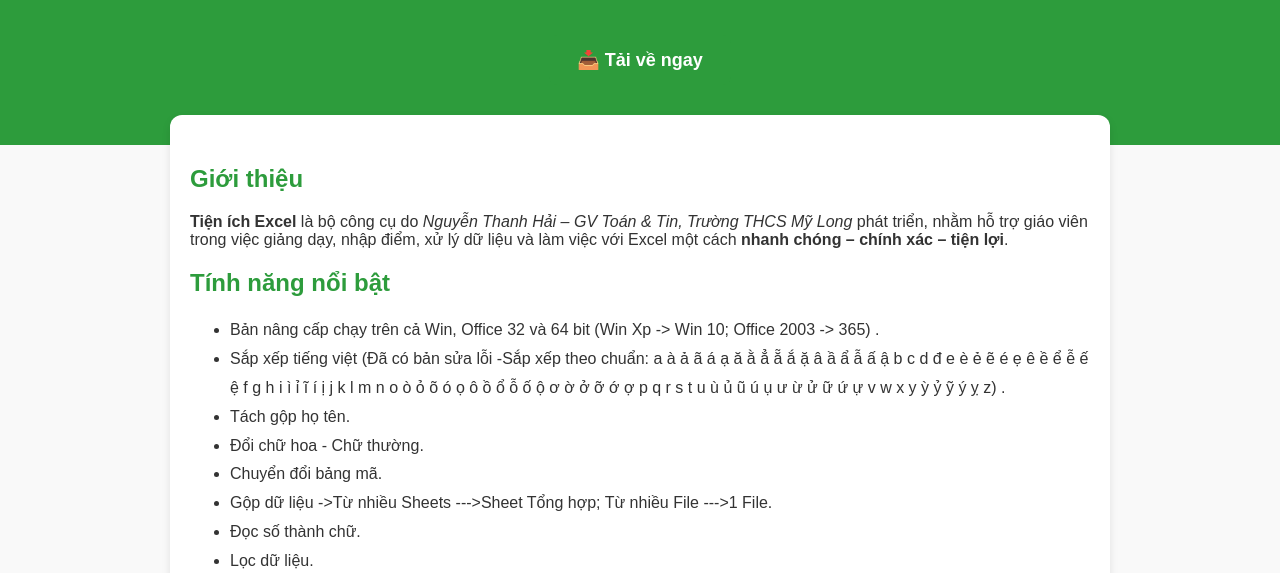
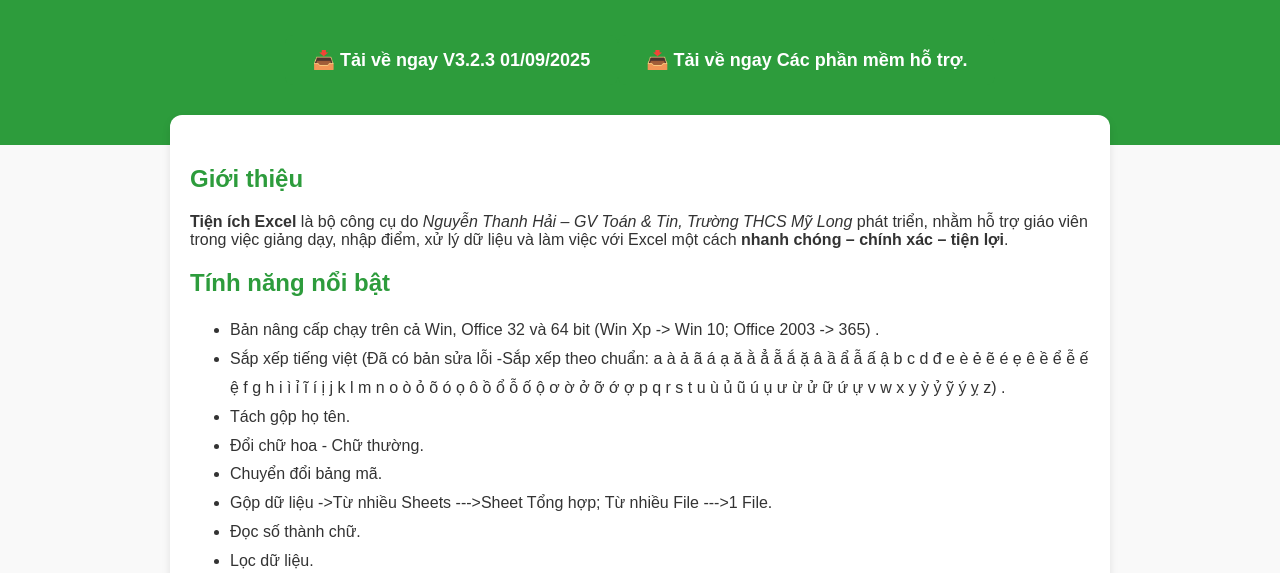
Before and after one commit to hainguyen999ml-mylong/tienichexcel, a plain HTML site: page index.html in a window 1280 px wide. Shown: the part 223-796 px from the top of the page. Drawn offline with Linux system fonts and the light colour scheme.

Commit message:
Update index.html

```diff
--- a/index.html
+++ b/index.html
@@ -69,7 +69,9 @@
        👉 Đã hỗ trợ song song cả CommandBar và Custom Ribbon Tab.</p>
 
     <a href="https://drive.usercontent.google.com/download?id=1vZU-3GGWQ6gVEKFfXRHO7S33IerxICGY&export=download&authuser=0" class="download-btn">
-      📥 Tải về ngay
+      📥 Tải về ngay V3.2.3 01/09/2025
+      <a href= "https://drive.google.com/drive/folders/1b06upxPEAaqANU8WVdS6vfmp452C2gVi" class="download-btn">
+      📥 Tải về ngay Các phần mềm hỗ trợ.
     </a>
   </header>
 
```
